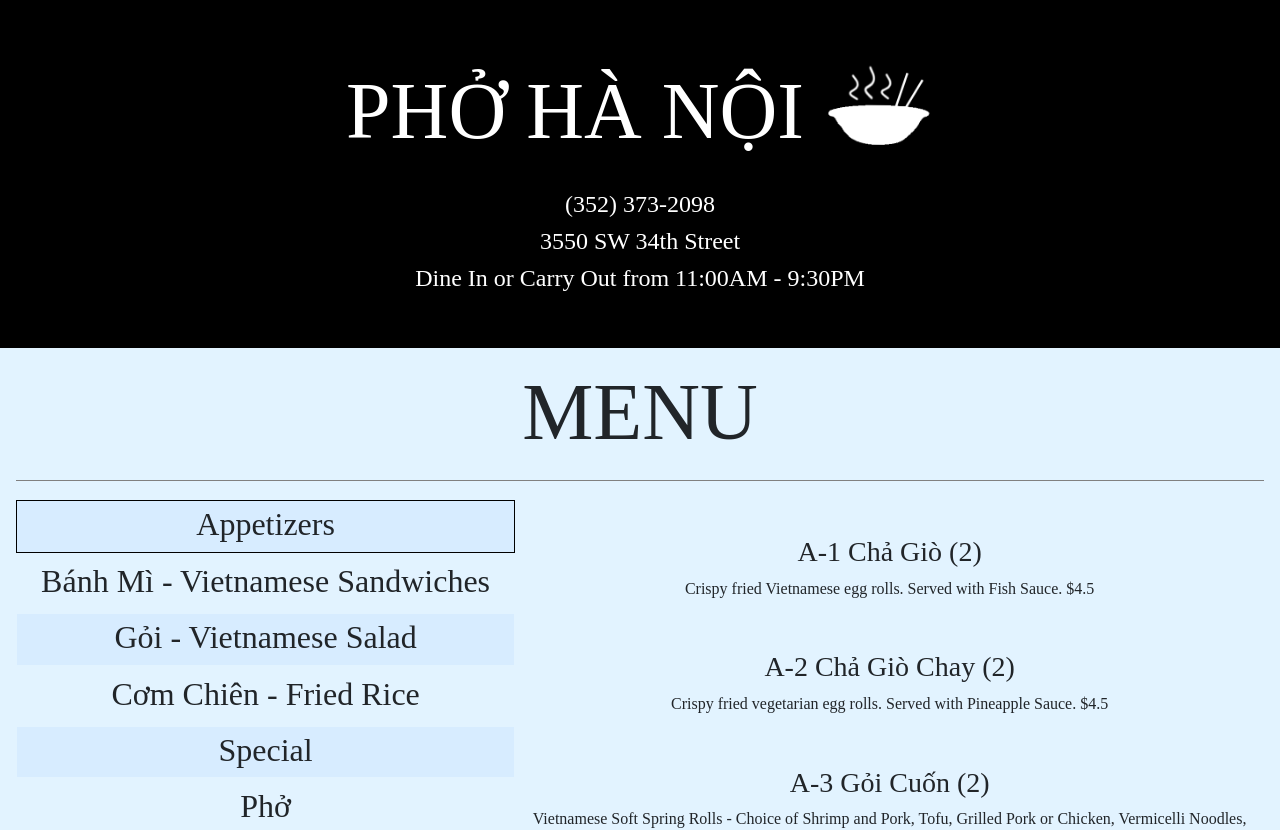
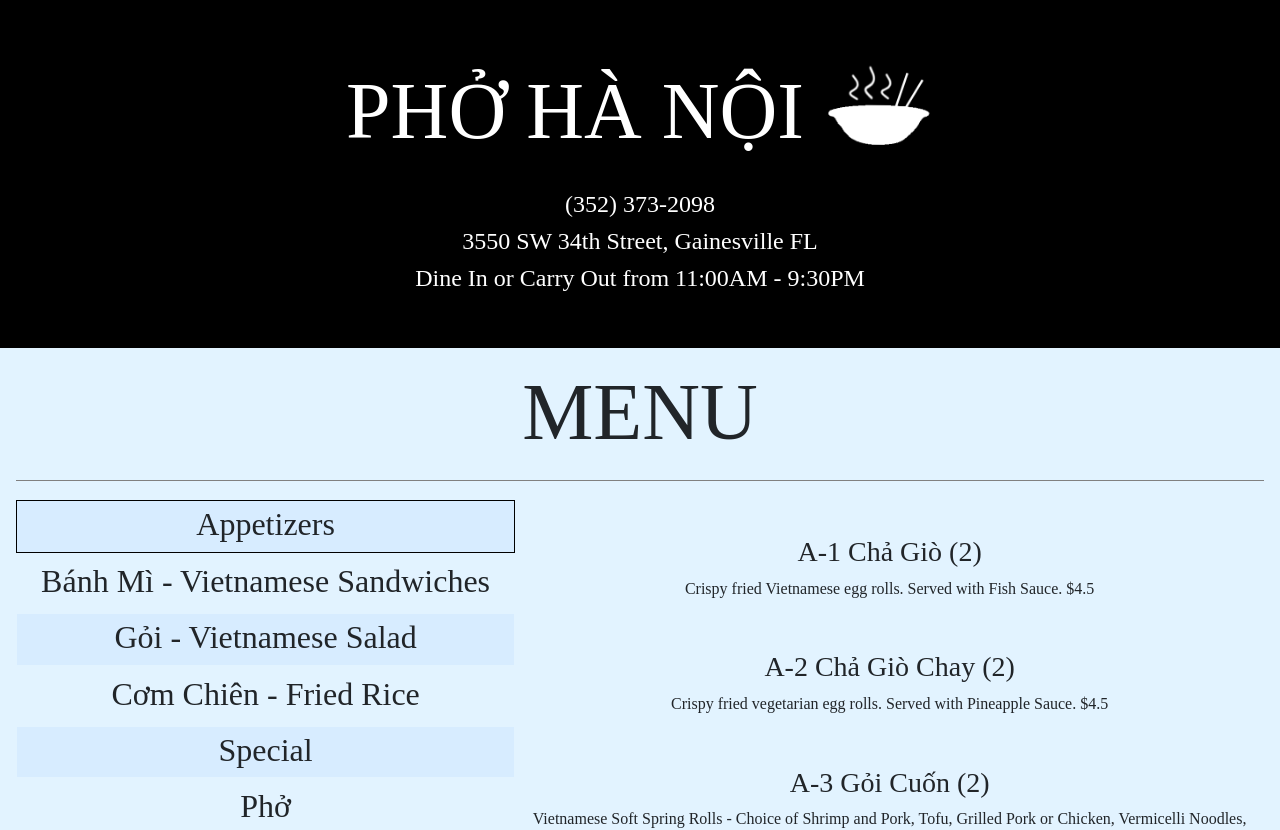
Before and after one commit to CarloSalvatici/Pho-Ha-Noi-Website, a Svelte app: page / in a window 1280 px wide. Shown: the top 830 px of the page. Built offline with nearby package versions, Linux system fonts and the light colour scheme; a web font is replaced by a local one.

Commit message:
more seo and links

```diff
--- a/src/App.svelte
+++ b/src/App.svelte
@@ -86,8 +86,10 @@
 			<h1 class="text-white title-text my-0 me-3">PHỞ HÀ NỘI</h1>
 			<img class="pho-bowl-image" src="pho-bowl.png" alt="Pho Bowl">
 		</div>
-		<a href="tel:3523732098"><h4 class="text-white phone-number">(352) 373-2098</h4></a>
-		<h4 class="text-white">3550 SW 34th Street</h4>
+		<h4 class="text-white phone-number"><a href="tel:3523732098">(352) 373-2098</a></h4>
+		<address>
+			<h4 class="text-white"><a target="_blank" and rel="noopener noreferrer" href="https://goo.gl/maps/6JiTCHbQfNDFv6gVA">3550 SW 34th Street, Gainesville FL</a></h4>
+		</address>
 		<h4 class="text-white">Dine In or Carry Out from 11:00AM - 9:30PM</h4>
 	</header>
 	<div class="p-3 menu">
@@ -782,8 +784,18 @@
 		padding-top: 1em;
 	}
 
-	header > a {
+	h4 > a {
 		text-decoration: none;
+		color: white;
+		transition: all .3s;
+	}
+
+	h4 > a:hover{
+		color: rgb(210,210,210);
+	}
+
+	header > address {
+		margin: auto;
 	}
 
 	.title-text {
```
